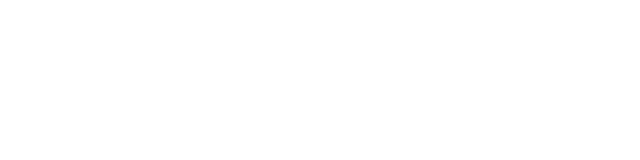
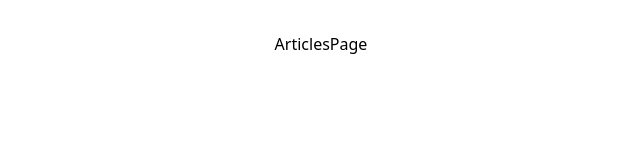
Before and after one commit to ngaraug/mishka-portfolio-2, a React (Vite) app in the folder client/: page /articles in a window 1280 px wide. Before the commit this address had no page. Shown: the top 160 px of the page, without its empty margins (319-959 px from the left). Built offline with nearby package versions, Linux system fonts and the light colour scheme.

Commit message:
All pages base files add

```diff
--- a/client/src/App.jsx
+++ b/client/src/App.jsx
@@ -1,4 +1,7 @@
 import './App.css'
+import ArticlesPage from './pages/ArticlesPage.jsx'
+import BlogsPage from './pages/BlogsPage.jsx'
+import BooksRecPage from './pages/BooksRecPage.jsx'
 import Home from "./pages/Home.jsx"
 import {BrowserRouter, Routes, Route} from "react-router-dom"
 
@@ -8,6 +11,9 @@
       <BrowserRouter>
         <Routes>
           <Route path='/' element={<Home />}/>
+          <Route path='/articles' element={<ArticlesPage />}/>
+          <Route path='/blogs' element={<BlogsPage />}/>
+          <Route path='/reviews' element={<BooksRecPage />}/>
         </Routes>
       </BrowserRouter>
     </>
--- /dev/null
+++ b/client/src/pages/ArticlesPage.jsx
@@ -0,0 +1,7 @@
+import React from 'react'
+
+export default function ArticlesPage() {
+  return (
+    <div>ArticlesPage</div>
+  )
+}
--- /dev/null
+++ b/client/src/pages/BlogsPage.jsx
@@ -0,0 +1,7 @@
+import React from 'react'
+
+export default function BlogsPage() {
+  return (
+    <div>BlogsPage</div>
+  )
+}
--- /dev/null
+++ b/client/src/pages/BooksRecPage.jsx
@@ -0,0 +1,7 @@
+import React from 'react'
+
+export default function BooksRecPage() {
+  return (
+    <div>BooksRecPage</div>
+  )
+}
```
